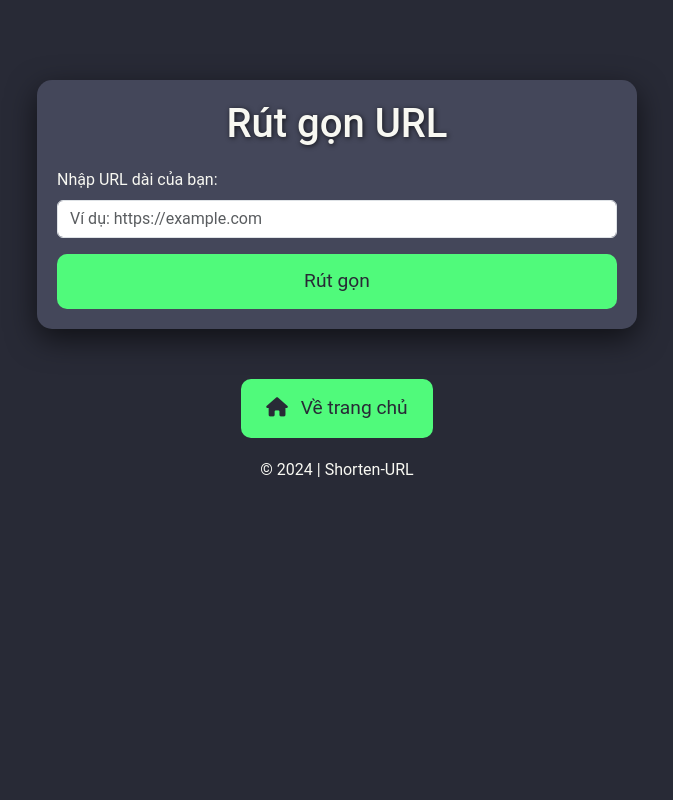
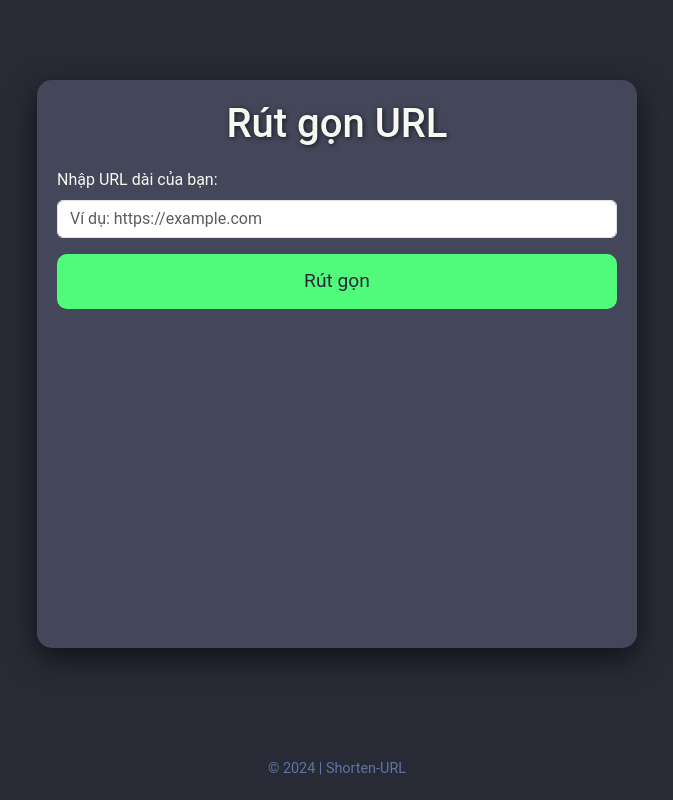
Before and after one commit to tanbaycu/tanbaycu-website, a Flask app: page /shorten-link in a window 1280 px wide. Shown: the whole page, without its empty margins (303-976 px from the left). Run offline with Flask 3, Linux system fonts and the light colour scheme; parts of the project's set-up code (start-up, migrations or seed data) failed here and were passed over.

Commit message:
update shorturl

```diff
--- a/templates/shorten_link.html
+++ b/templates/shorten_link.html
@@ -9,191 +9,143 @@
   <link href="https://cdn.jsdelivr.net/npm/bootstrap@5.3.0-alpha1/dist/css/bootstrap.min.css" rel="stylesheet" />
   <link rel="icon" type="image/x-icon" href="{{ url_for('static', filename='favicon.ico') }}" />
   <style>
-    /* Tổng thể body */
+    html,
     body {
-      background-color: #282a36;
-      /* Màu nền tối theo chủ đề Dracula */
-      color: #f8f8f2;
-      /* Màu chữ */
-      font-family: "Roboto", sans-serif;
-      /* Font chữ hiện đại */
-      overflow-x: hidden;
-      /* Ẩn thanh cuộn ngang */
+      height: 100%;
       margin: 0;
-      padding: 0;
     }
 
-    /* Container chính */
+    body {
+      display: flex;
+      flex-direction: column;
+      background-color: #282a36;
+      color: #f8f8f2;
+      font-family: "Roboto", sans-serif;
+      overflow-x: hidden;
+    }
+
     .container {
       margin: 50px auto;
-      /* Tự động căn giữa */
       max-width: 600px;
-      /* Chiều rộng tối đa cho container */
       border-radius: 15px;
       padding: 20px;
       background-color: #44475a;
-      /* Màu nền cho container */
       box-shadow: 0 10px 30px rgba(0, 0, 0, 0.6);
       position: relative;
-      /* Định vị cho nút */
       transition: transform 0.3s, box-shadow 0.3s, background-color 0.3s;
       width: 90%;
-      /* Chiều rộng 90% cho màn hình nhỏ */
+      flex: 1;
+      /* Chiếm không gian còn lại */
     }
 
-    /* Hover hiệu ứng cho container */
     .container:hover {
       transform: translateY(-5px);
       box-shadow: 0 20px 40px rgba(0, 0, 0, 0.8);
-      /* Bóng đổ khi hover */
       background-color: #4d5b8e;
-      /* Màu nền khi hover */
     }
 
-    /* Tiêu đề */
     h2 {
       text-align: center;
       font-size: 2.5em;
-      /* Tăng kích thước chữ */
       margin-bottom: 20px;
       text-shadow: 1px 1px 5px rgba(0, 0, 0, 0.7);
-      /* Bóng chữ cho tiêu đề */
       cursor: pointer;
-      /* Con trỏ chuột */
       transition: color 0.3s ease, transform 0.3s;
-      /* Thêm hiệu ứng chuyển động */
     }
 
     h2:hover {
       color: #50fa7b;
-      /* Màu khi hover */
       transform: scale(1.05);
-      /* Nổi lên khi hover */
     }
 
-    /* Nút bấm tùy chỉnh */
     .btn-custom {
       background-color: #50fa7b;
-      /* Màu nút */
       color: #282a36;
-      /* Màu chữ */
       border-radius: 10px;
-      /* Bo góc */
       padding: 12px;
       text-align: center;
-      /* Căn giữa chữ trong nút */
       text-decoration: none;
-      /* Bỏ gạch chân */
       display: block;
-      /* Hiển thị dạng khối */
       width: 100%;
-      /* Độ rộng 100% cho nút */
       transition: background-color 0.3s, transform 0.3s, box-shadow 0.3s;
-      /* Thêm hiệu ứng bóng */
       font-size: 1.2em;
-      /* Kích thước chữ lớn */
       margin-top: 15px;
-      /* Khoảng cách phía trên */
     }
 
     .btn-custom:hover {
       background-color: #4bf66f;
-      /* Màu nút khi hover */
       transform: translateY(-3px);
-      /* Hiệu ứng di chuyển lên */
       box-shadow: 0 8px 30px rgba(0, 0, 0, 0.5);
-      /* Tăng bóng đổ khi hover */
     }
 
-    /* URL rút gọn */
     .short-url {
       font-size: 1.5em;
-      /* Tăng kích thước chữ */
       font-weight: bold;
       margin-top: 20px;
       color: #8be9fd;
-      /* Màu chữ URL */
       text-shadow: 1px 1px 2px rgba(0, 0, 0, 0.5);
-      /* Bóng chữ cho URL */
       word-wrap: break-word;
-      /* Ngắt dòng nếu URL dài */
       text-align: center;
-      /* Căn giữa */
     }
 
-    /* Footer */
     .footer {
       text-align: center;
       margin-top: 40px;
       color: #6272a4;
       font-size: 0.9em;
-      /* Kích thước chữ nhỏ hơn */
+      padding: 20px 0;
+      /* Khoảng đệm cho footer */
     }
 
     .home-button-container {
       text-align: center;
-      /* Căn giữa */
       margin-top: 30px;
-      /* Khoảng cách từ trên */
     }
 
-    .home-button {
+    .home-link {
       display: inline-block;
-      /* Hiển thị dạng khối */
-      background-color: #50fa7b;
-      /* Màu nền */
-      color: #282a36;
+      background-color: transparent;
+      /* Không có màu nền */
+      color: #50fa7b;
       /* Màu chữ */
-      padding: 15px 25px;
-      /* Đệm cho nút */
+      padding: 10px 20px;
+      /* Khoảng đệm */
       border-radius: 10px;
       /* Bo góc */
+      font-size: 1.2em;
+      /* Kích thước chữ */
       text-decoration: none;
       /* Bỏ gạch chân */
-      font-size: 1.2em;
-      /* Kích thước chữ */
-      transition: background-color 0.3s, transform 0.3s;
-      /* Hiệu ứng chuyển màu */
+      transition: color 0.3s, transform 0.3s;
+      /* Hiệu ứng chuyển đổi */
     }
 
-    .home-button:hover {
-      background-color: #4bf66f;
-      /* Màu nền khi hover */
+    .home-link:hover {
+      color: #4bf66f;
+      /* Màu chữ khi hover */
       transform: scale(1.05);
-      /* Phóng to nhẹ khi hover */
-      box-shadow: 0 4px 15px rgba(0, 0, 0, 0.3);
-      /* Bóng đổ tăng khi hover */
+      /* Phóng to nhẹ */
     }
 
-    .home-button i {
-      margin-right: 8px;
-      /* Khoảng cách giữa icon và chữ */
-    }
-
-    /* Responsive */
     @media (max-width: 1024px) {
       .container {
         max-width: 95%;
-        /* Giảm chiều rộng cho màn hình nhỏ hơn */
         padding: 20px;
         margin-top: 20px;
       }
 
       h2 {
         font-size: 2em;
-        /* Giảm kích thước chữ */
       }
 
       .short-url {
         font-size: 1.3em;
-        /* Giảm kích thước chữ */
       }
     }
 
     @media (max-width: 768px) {
       h2 {
         font-size: 1.8em;
-        /* Giảm kích thước chữ */
       }
     }
 
@@ -204,44 +156,16 @@
 
       h2 {
         font-size: 1.5em;
-        /* Giảm kích thước chữ */
       }
 
       .btn-custom {
         font-size: 1em;
-        /* Giảm kích thước chữ */
-      }
-
-      .home-button-custom {
-        position: relative;
-        /* Đưa nút về vị trí tĩnh trên thiết bị nhỏ */
-        text-align: center;
-        margin-top: 20px;
-      }
-
-      .home-button-custom .button {
-        padding: 12px 15px;
-        /* Đệm thêm cho nút */
       }
     }
 
-    /* Thêm hiệu ứng cho nút */
-    .button {
-      transition: box-shadow 0.3s ease, transform 0.3s ease;
-      /* Hiệu ứng cho nút */
-    }
-
-    /* Hiệu ứng bóng đổ cho tất cả nút */
-    .button:hover {
-      box-shadow: 0 6px 20px rgba(0, 0, 0, 0.4);
-      /* Bóng đổ cho nút khi hover */
-    }
-
-    /* Cải tiến cho container trên màn hình lớn */
     @media (min-width: 768px) {
       .container {
         margin-top: 80px;
-        /* Khoảng cách trên cho màn hình lớn hơn */
       }
     }
   </style>
@@ -262,31 +186,29 @@
     {% if short_url %}
     <div class="short-url text-center mt-4">
       <h4>URL rút gọn của bạn:</h4>
-      <a href="{{ short_url }}" target="_blank" style="color: #50fa7b">{{ short_url }}</a>
+      <a href="{{ short_url }}" target="_blank" style="color: #50fa7b; font-weight: bold">{{ short_url }}</a>
       <h4 class="mt-3">QR Code của bạn:</h4>
       <img src="https://api.stakdek.de/api/qr/gen?data={{ short_url }}" alt="QR Code"
         style="width: 200px; height: 200px; margin-top: 20px" />
+    </div>
+    <div class="home-button-container">
+      <a href="{{ url_for('homepage') }}" class="home-link"> Về trang chủ </a>
     </div>
     {% endif %} {% with messages = get_flashed_messages() %} {% if messages %}
     <div class="alert alert-danger mt-3" role="alert">{{ messages[0] }}</div>
     {% endif %} {% endwith %}
   </div>
 
-  <div class="home-button-container">
-    <a href="{{ url_for('homepage') }}" class="home-button">
-      <i class="fas fa-home"></i> Về trang chủ
-    </a>
-  </div>
-  <footer>
-    <div style="text-align: center; margin-top: 20px;">© 2024 | Shorten-URL</div>
+  <footer class="footer">
+    <div>© 2024 | Shorten-URL</div>
   </footer>
 
   <script>
     document.getElementById("title").onclick = function () {
-      document.getElementById("urlForm").reset(); // Xóa toàn bộ dữ liệu trong biểu mẫu
+      document.getElementById("urlForm").reset();
       const shortUrlDiv = document.querySelector(".short-url");
       if (shortUrlDiv) {
-        shortUrlDiv.innerHTML = ""; // Xóa kết quả hiển thị
+        shortUrlDiv.innerHTML = "";
       }
     };
 
@@ -296,7 +218,7 @@
         alert("Vui lòng nhập URL dài!");
         return false;
       }
-      return true; // Trả về true nếu hợp lệ
+      return true;
     }
   </script>
 
```
